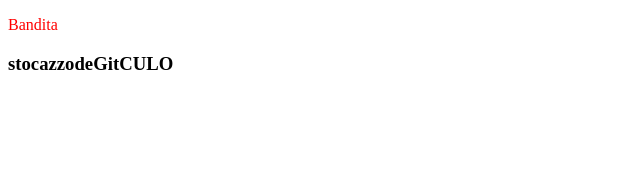
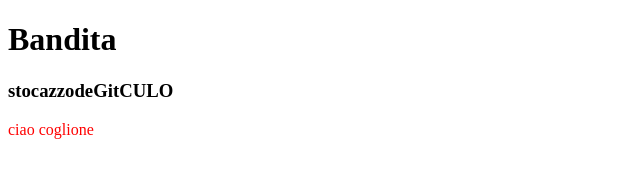
Before and after one commit to ariostus/bandita, a plain HTML site: page index.html in a window 1280 px wide. Shown: the whole page, without its empty margins (0-640 px from the left). Drawn offline with Linux system fonts and the light colour scheme.

Commit message:
lo so io

```diff
--- a/index.html
+++ b/index.html
@@ -1,12 +1,15 @@
 <!doctype html>
 <html>
+
 <head>
   <link rel="stylesheet" type="text/css" href="style.css" />
   <title>Bandita</title>
 </head>
 
 <body>
-    <p>Bandita</p>
+  <h1>Bandita</h1>
   <h3>stocazzodeGitCULO</h3>
+  <p> ciao coglione </p>
 </body>
+
 </html>
```
Lines whose indentation alone changed are shown as unchanged.
